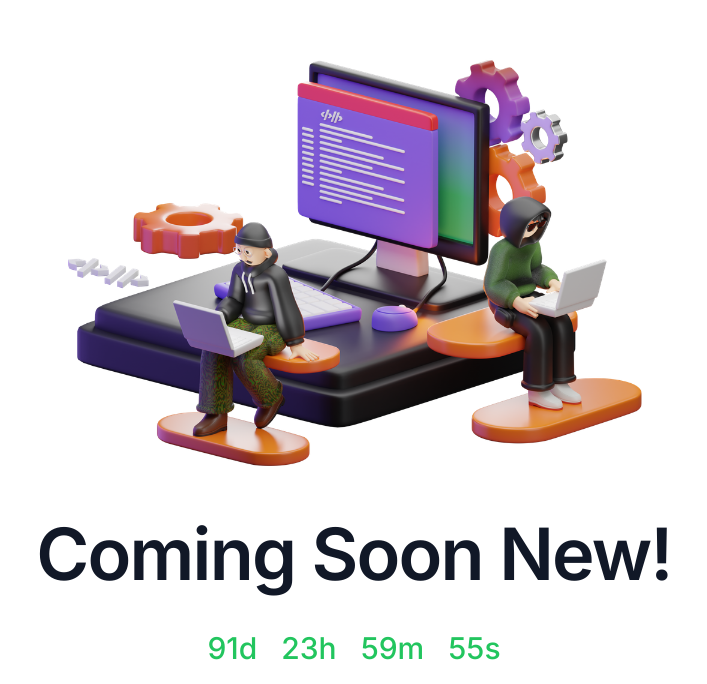
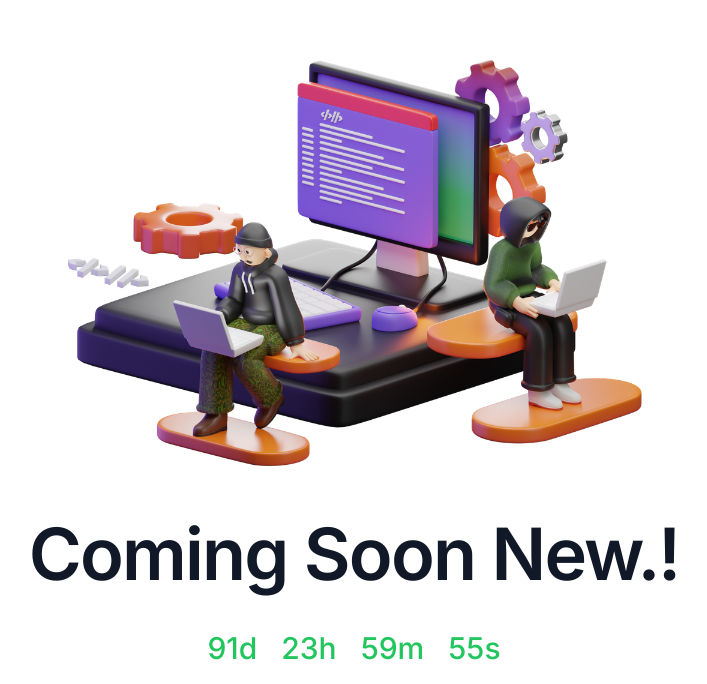
Before and after one commit to yormi-altamiranda/tradeone.us, a Nuxt app: page / in a window 1280 px wide. Shown: the part 116-800 px from the top of the page, without its empty margins (286-993 px from the left). Built offline with nearby package versions, Linux system fonts and the light colour scheme.

Commit message:
:art: Correct heading text in index.vue to "Coming Soon New.!"

```diff
--- a/pages/index.vue
+++ b/pages/index.vue
@@ -5,7 +5,7 @@
       <h1
         class="mt-4 text-balance text-3xl font-semibold tracking-tight text-gray-900 sm:text-7xl"
       >
-        Coming Soon New!
+        Coming Soon New.!
       </h1>
       <div class="mt-10 flex items-center justify-center gap-x-6">
         <p class="text-3xl text-green-500 font-medium">{{ days }}d</p>
```
